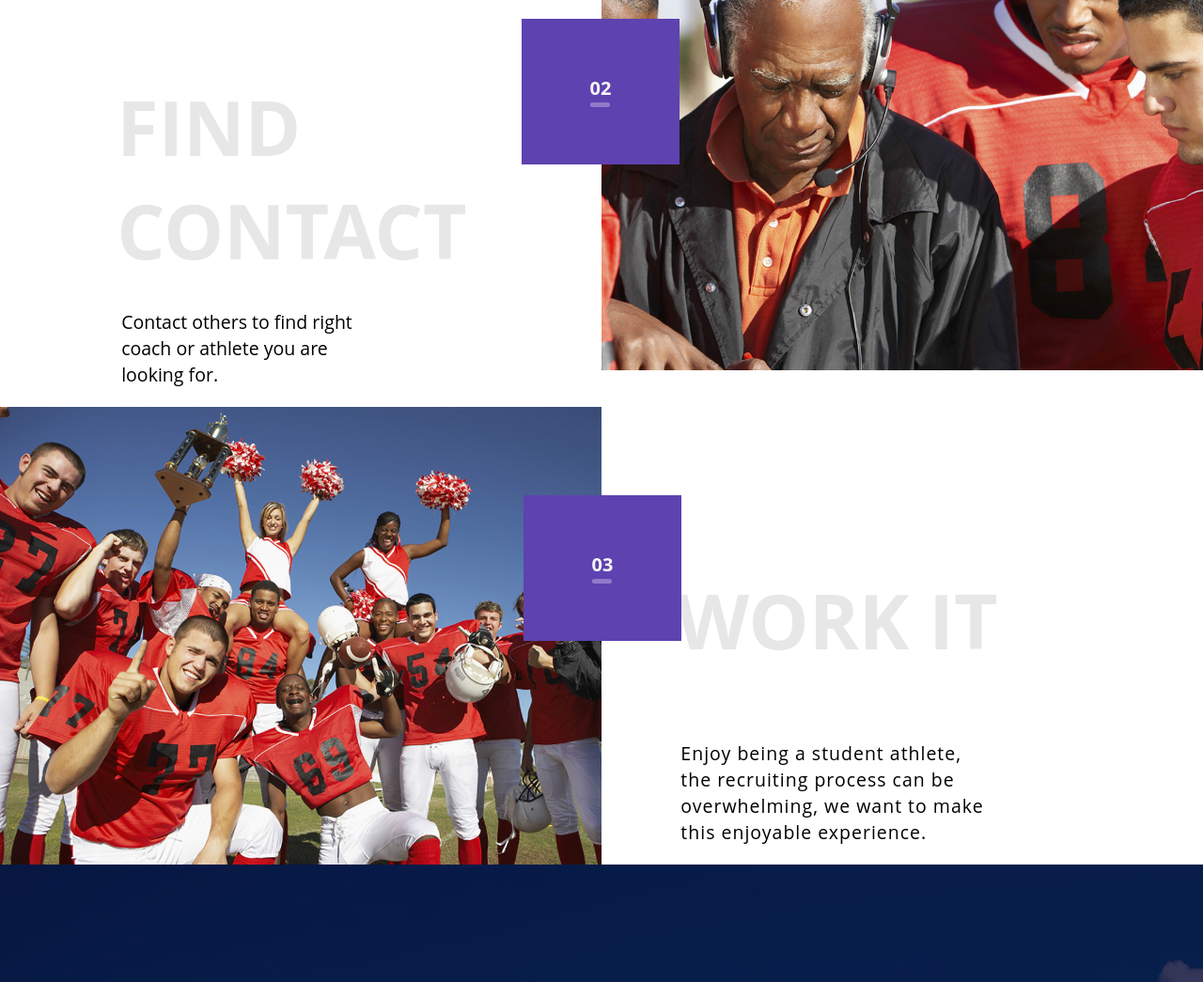
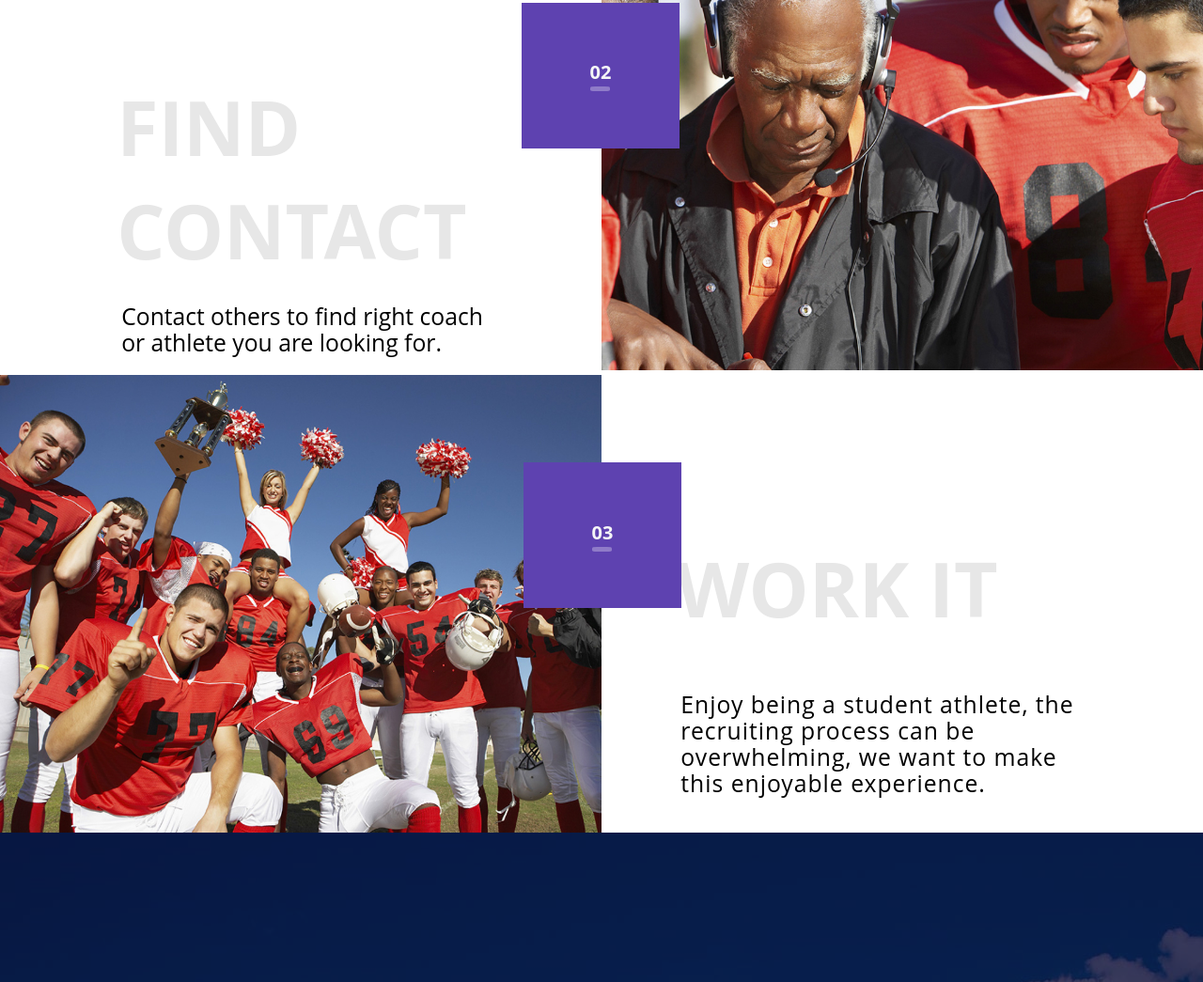
Before and after one commit to inflamare3000/netology-mq16-diploma, a plain HTML site: page index.html in a window 1280 px wide. Shown: the part 3513-4558 px from the top of the page at 94% size. Drawn offline with Linux system fonts and the light colour scheme.

Commit message:
Work in progress.

```diff
--- a/style.css
+++ b/style.css
@@ -902,17 +902,30 @@ body {
   .text-be-active,
   .text-find-contact,
   .text-work-it {
-    margin-top: 9px;
+    font-size: 1.9em;
+  }
+
+  .text-be-active,
+  .text-find-contact {
+    margin-top: 23px;
     margin-left: 5px;
     margin-right: 0;
   }
 
   .text-be-active {
     margin-top: 60px;
+    width: 70%;
   }
 
   .text-find-contact {
-    padding-top: 20px;
+    width: 80%;
+  }
+
+  .text-work-it {
+    margin-top: 55px;
+    margin-left: 5px;
+    letter-spacing: 1px;
+    width: 78%;
   }
 
   .wrapper-be-active-text,
@@ -1014,15 +1027,6 @@ body {
     letter-spacing: 1.3px;
   }
 }
-
-@media (min-width: 961px) {
-  .text-work-it {
-    padding-top: 64px;
-    letter-spacing: 1px;
-    width: 60%;
-  }
-}
-
 
 .main-footer {
   display: flex;
```
